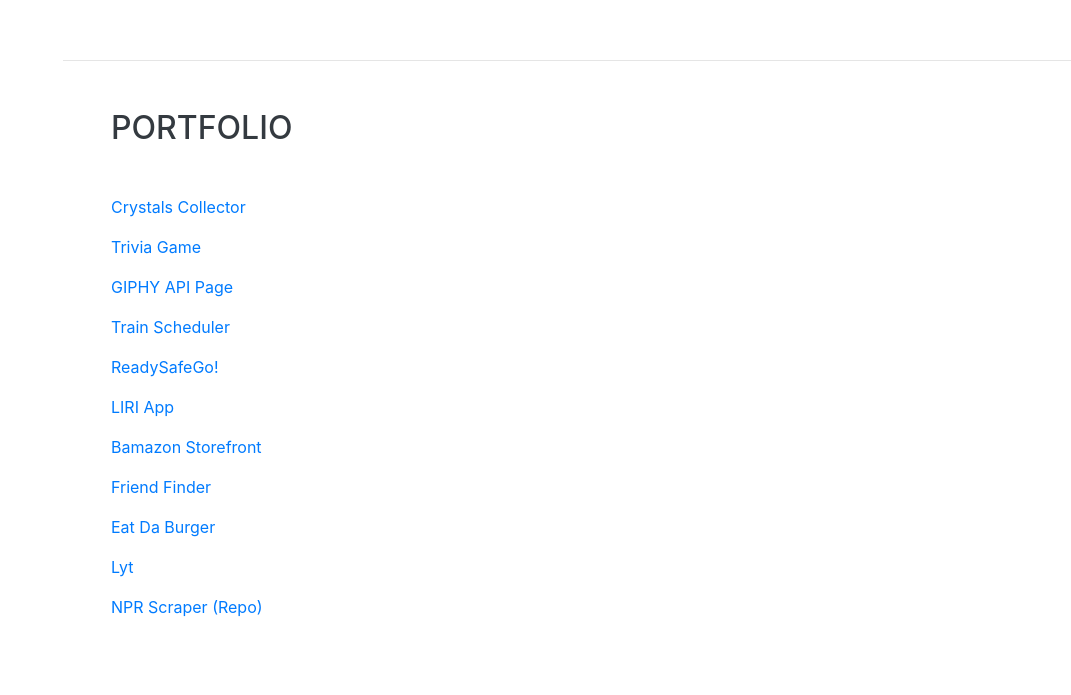
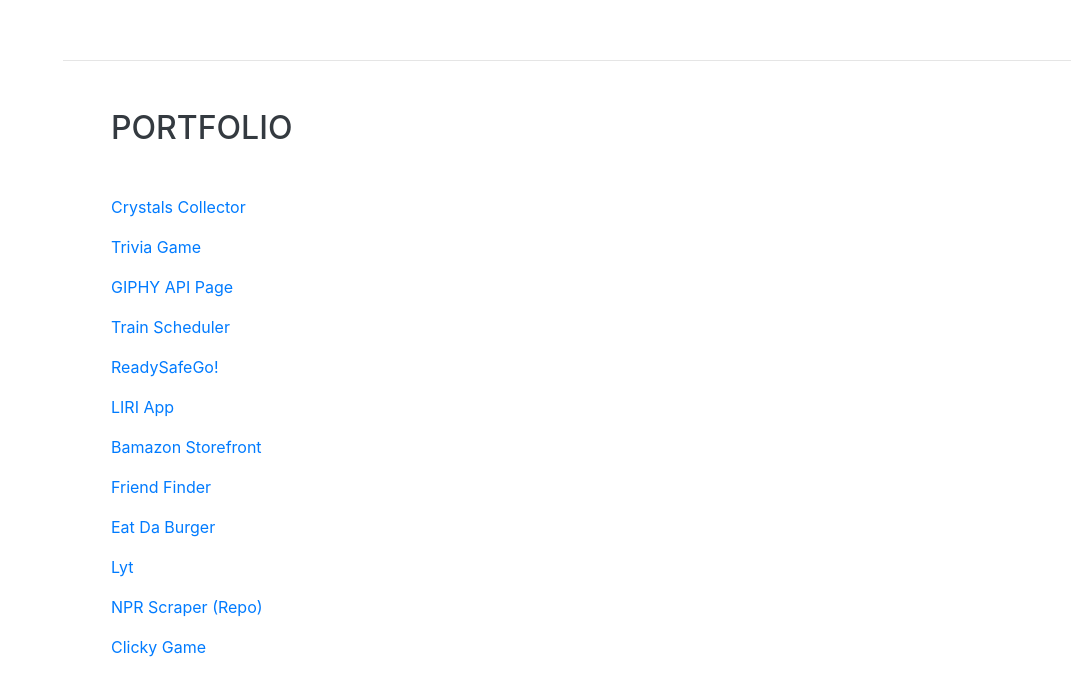
Before and after one commit to jamiesumner/portfolio, a website with bundled scripts: page index.html in a window 1280 px wide. Shown: the part 3143-3838 px from the top of the page, without its empty margins (209-1280 px from the left). Built offline with nearby package versions, Linux system fonts and the light colour scheme; a web font is replaced by a local one.

Commit message:
added clicky game

```diff
--- a/index.html
+++ b/index.html
@@ -190,6 +190,7 @@
         <p><a href="https://github.com/jamiesumner/eat-da-burger">Eat Da Burger</a></p>
         <p><a href="https://knightsofnhi.github.io/Project2JKN/public/index.html">Lyt</a></p>
         <p><a href="https://github.com/jamiesumner/scraper">NPR Scraper (Repo)</a></p>
+        <p><a href="https://jamiesumner.github.io/clicky-game/">Clicky Game</a></p>
       </div>
 
   </div>
```
